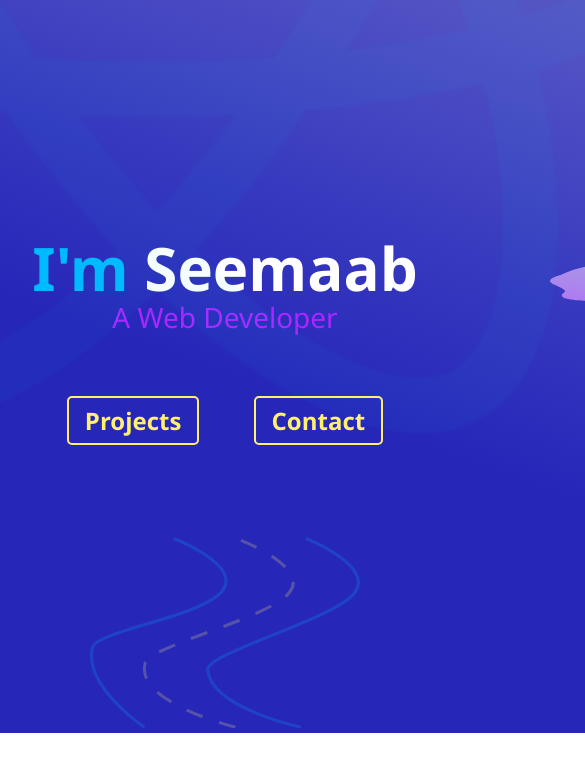
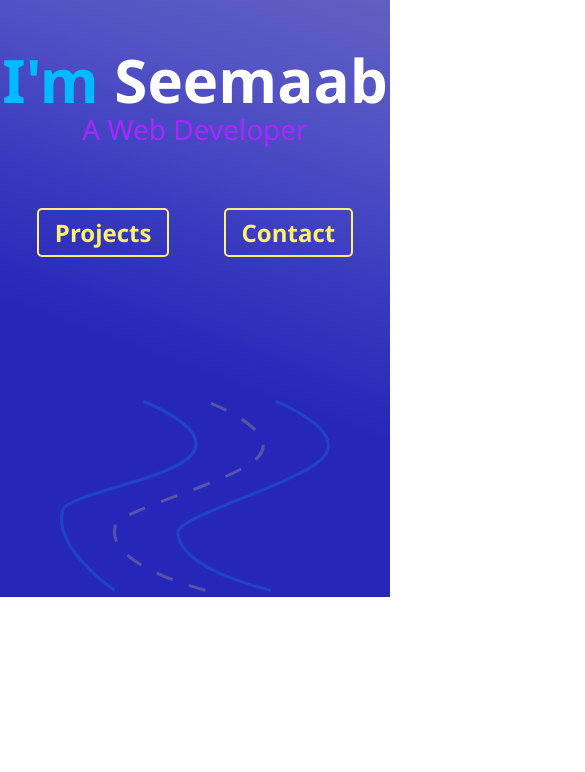
Before and after one commit to smujtaba1/smujtaba1.github.io, a plain HTML site: page index.html in a window 390 px wide. Shown: the top 772 px of the page, 585 px wide, since content can reach past the window. Drawn offline with Linux system fonts and the light colour scheme.

Commit message:
media query for less than 1120px

```diff
--- a/index.html
+++ b/index.html
@@ -23,7 +23,7 @@
 
 		html,body {
 
-			min-width:1000px;
+			width:100%;
 			height:100%;
 
 		}
@@ -38,7 +38,7 @@
 			flex-direction:column;
 			justify-content:center;
 			align-items:center;
-			width:100%;
+
 		}
 
 		.main-box {
@@ -121,21 +121,35 @@
 
 
 
-		#react {
-			opacity:.04;
-			width:1400px;
-			height:1400px;
-			position:absolute;
-			left:40%;
-			top:-850px;
-		transform:translateX(-50%);
+
+
+
+		@media only screen and (max-width:1020px) {
+			.landing-image {
+				display:none;
+			}
+
+			.landing-name {
+				margin:0;
+				margin-top:50px;
+				height:350px;
+			}
+
+
+			#road-div {
+				width:450px;
+			}
+
+			.main-box {
+				margin:0;
+			}
 		}
 
 	</style>
 
 
 	<body>
-	<img src="./react.png" id="react"/>
+
 
 		<section class="landing-page">
 
```
